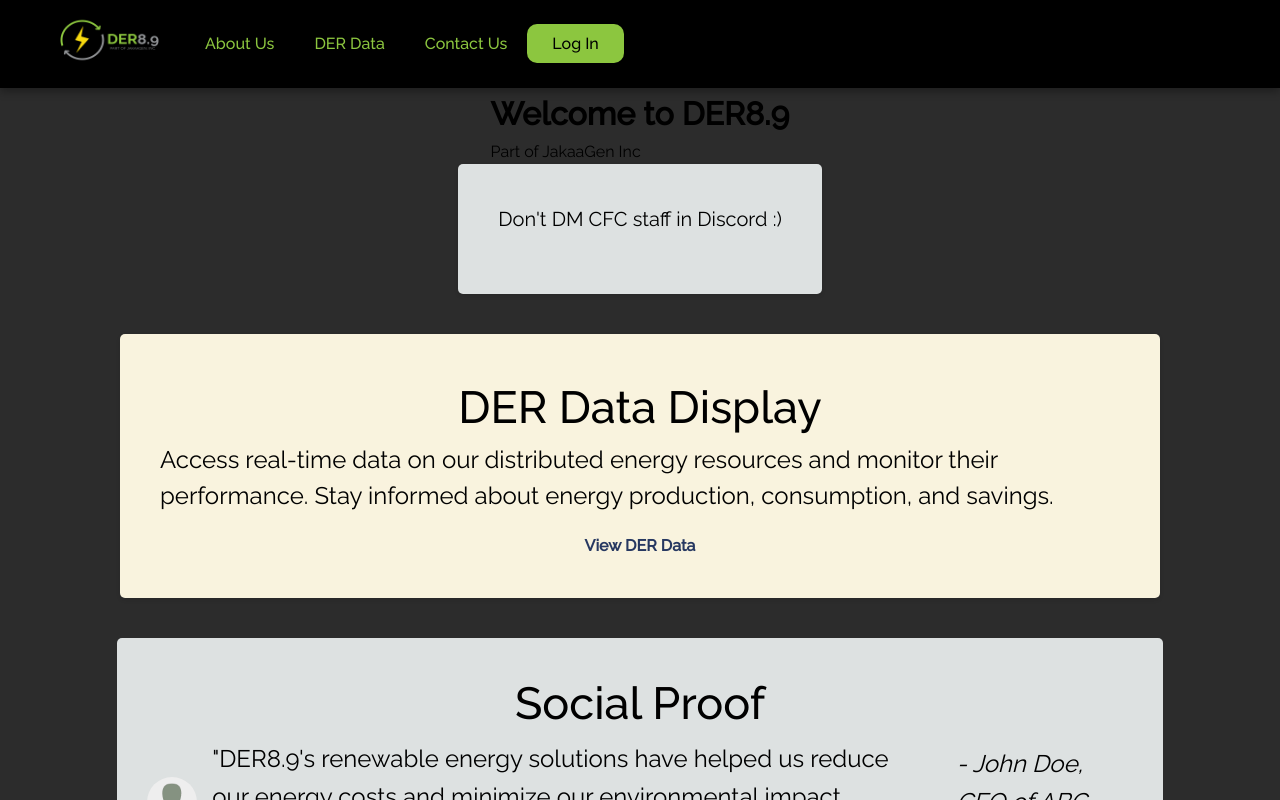
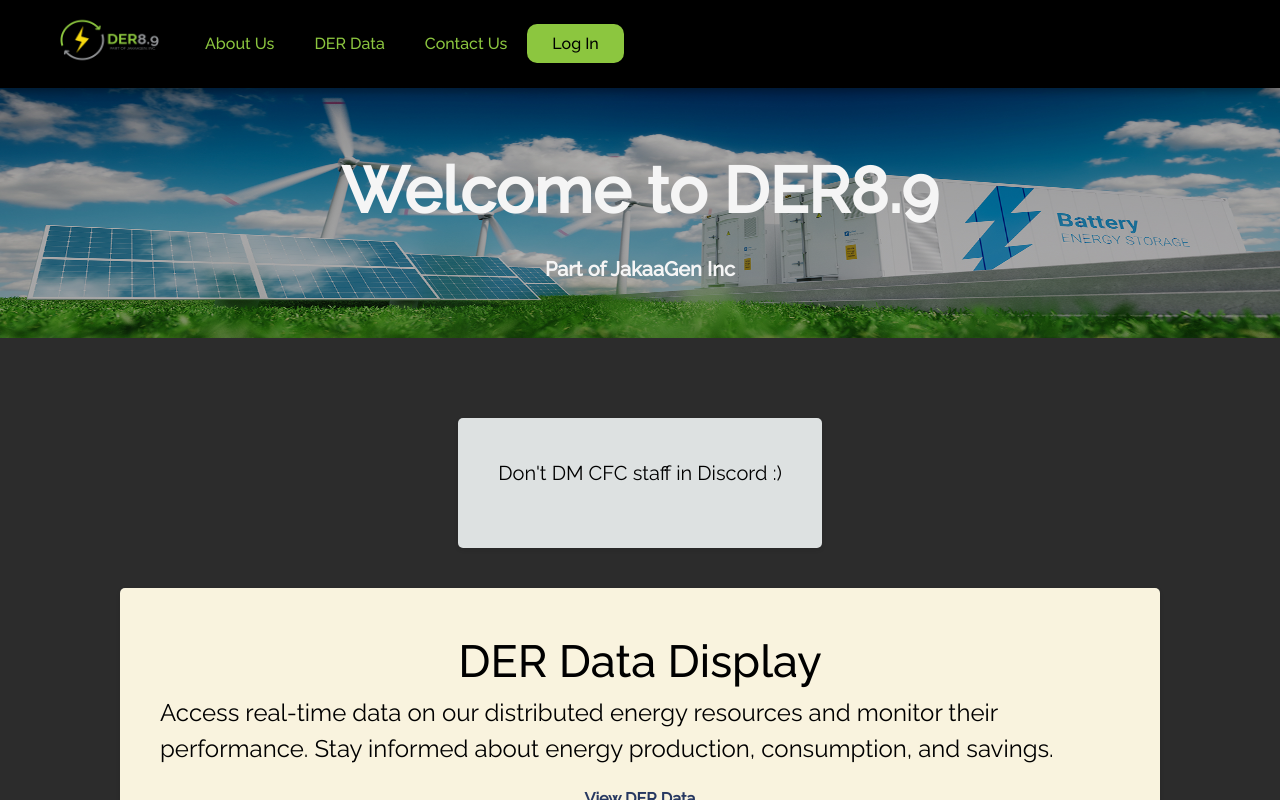
Before and after one commit to cacama-valvata/cfc23-green, a React (Create React App) app in the folder frontend/: page / in a window 1280 px wide. Shown: the top 800 px of the page. Built offline with nearby package versions, Linux system fonts and the light colour scheme.

Commit message:
Add photo banner for rqmt 2

```diff
--- a/frontend/src/pages/Home.js
+++ b/frontend/src/pages/Home.js
@@ -3,7 +3,7 @@
 function Home() {
   return (
     <div className='content-container-home'>
-      <div>
+      <div className='home-header'>
         <h1>Welcome to DER8.9</h1>
         <p>Part of JakaaGen Inc</p>
       </div>
```
